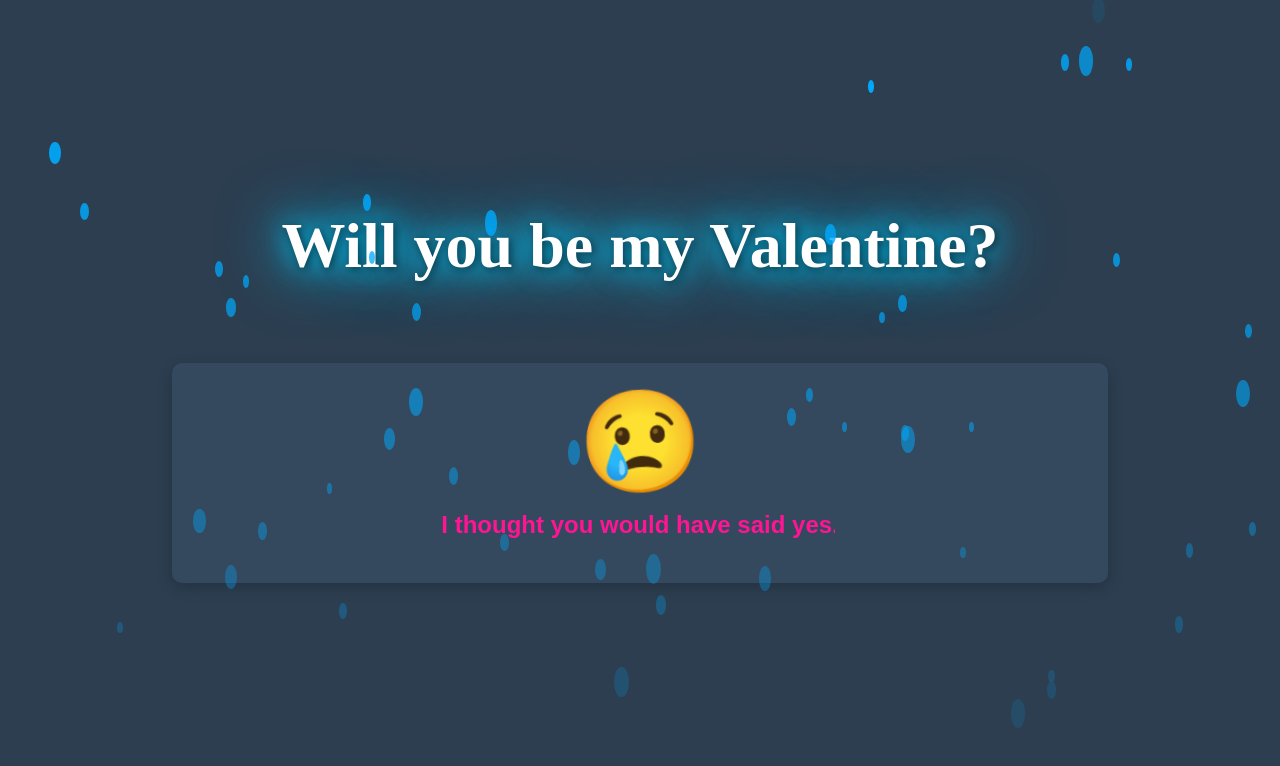
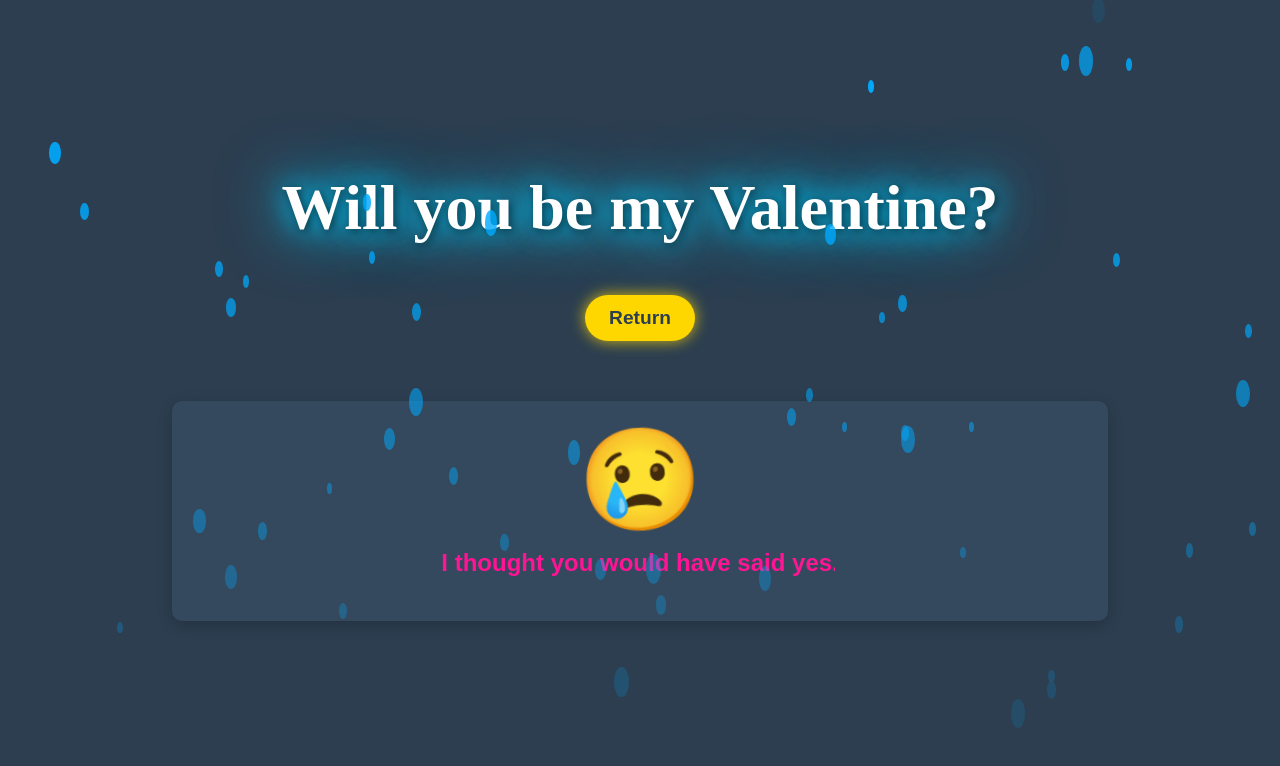
Before and after one commit to Satokii/valentines, a Next.js app: page / in a window 1280 px wide. Both pictures are taken after a click on the button "No". Shown: the top 766 px of the page. Built offline with nearby package versions, Linux system fonts and the light colour scheme.

Commit message:
feat: add a return button

```diff
--- a/src/app/page.js
+++ b/src/app/page.js
@@ -87,6 +87,12 @@ export default function Home() {
     setIsNoClicked(true);
   };
 
+  const handleReturn = () => {
+    setIsNoClicked(false);
+    setYesButtonPosition({ x: 0, y: 0 });
+    setRaindrops([]);
+  };
+
   return (
     <div className={`container ${isNoClicked ? "no-theme" : ""}`}>
       <h1>Will you be my Valentine?</h1>
@@ -94,6 +100,12 @@ export default function Home() {
       {!isNoClicked && hearts}
 
       {raindrops}
+
+      {isNoClicked && (
+        <button className="return-button" onClick={handleReturn}>
+          Return
+        </button>
+      )}
 
       {!isNoClicked ? (
         <div>
--- a/src/app/styles.css
+++ b/src/app/styles.css
@@ -118,6 +118,26 @@ button {
   }
 }
 
+.return-button {
+  background-color: #ffd700;
+  color: #2c3e50;
+  padding: 12px 24px;
+  font-size: 1.2rem;
+  font-weight: bold;
+  border: none;
+  border-radius: 50px;
+  cursor: pointer;
+  box-shadow: 0 0 15px rgba(255, 215, 0, 0.8);
+  transition: all 0.3s ease;
+  margin-top: 20px;
+}
+
+.return-button:hover {
+  background-color: #ffcc00;
+  box-shadow: 0 0 25px rgba(255, 215, 0, 1);
+  transform: scale(1.1);
+}
+
 .no-theme .heart {
   display: none;
 }
@@ -218,7 +238,8 @@ button {
     padding: 20px;
   }
 
-  h1 {
+  h1,
+  .no-theme h1 {
     font-size: 2rem;
     margin-bottom: 20px;
   }
@@ -232,6 +253,10 @@ button {
   .sad-message-container {
     width: 80%;
     padding: 15px;
+  }
+
+  .return-button {
+    padding: 12px 20px;
   }
 
   .sad-message {
```
